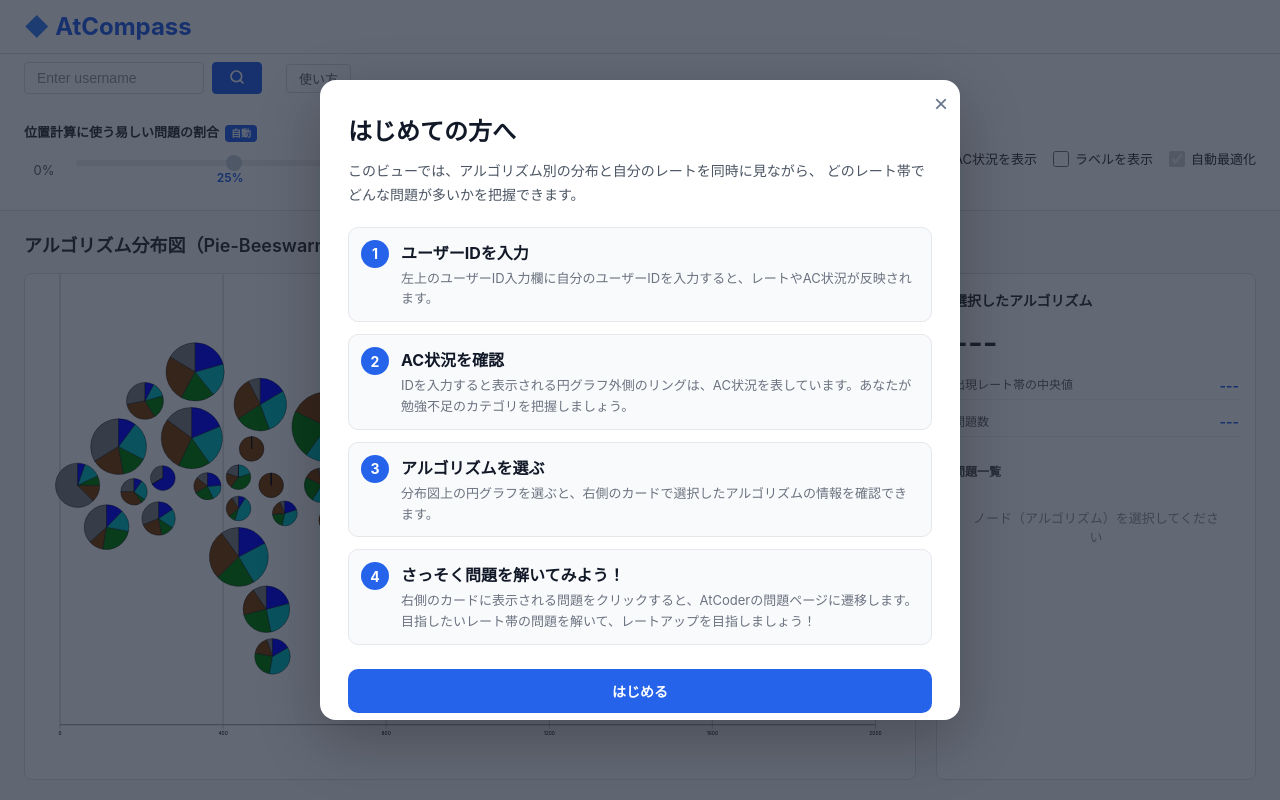
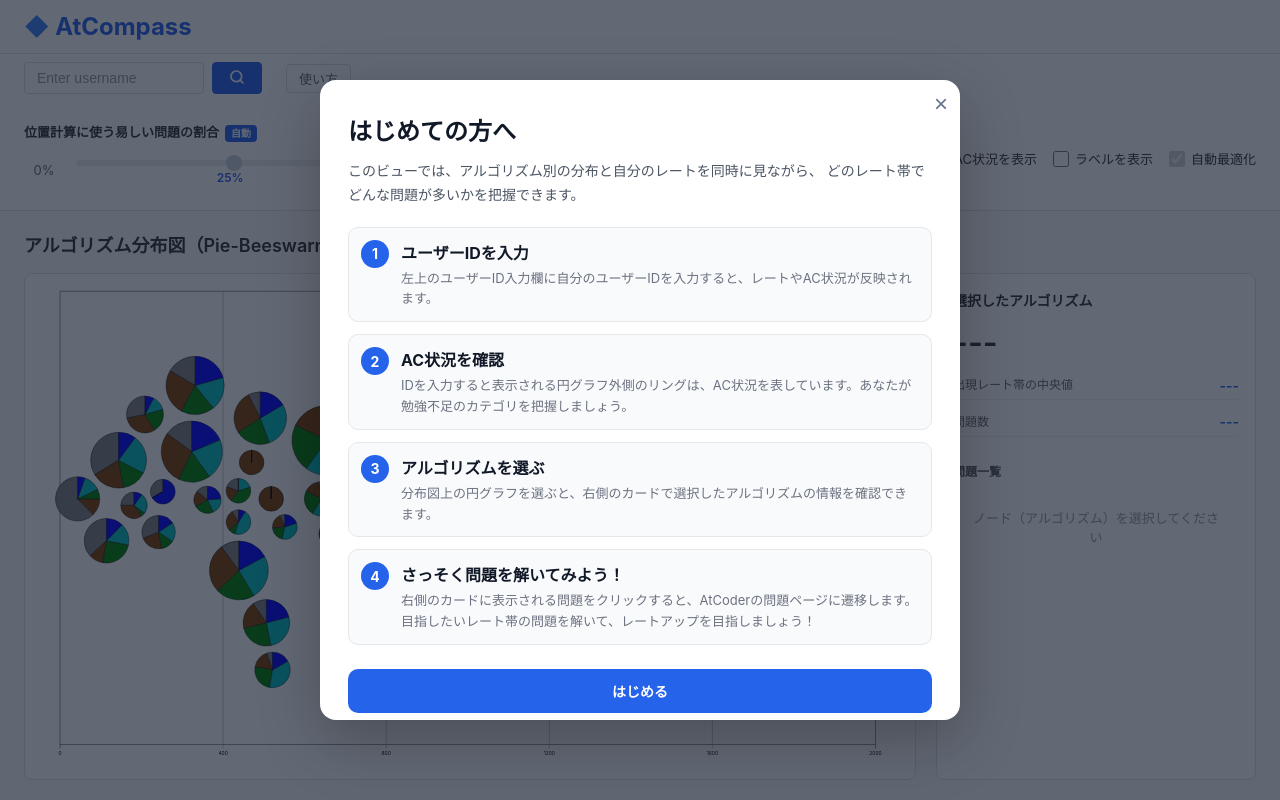
Before and after one commit to vdslab/theme2026-kaziru, a React (Vite) app: page / in a window 1280 px wide. Built offline with nearby package versions, Linux system fonts and the light colour scheme.

Commit message:
fix: 可視化図上部にマージンを追加

```diff
--- a/src/App.jsx
+++ b/src/App.jsx
@@ -105,7 +105,15 @@ export default function App() {
     });
 
     return optimalFraction;
-  }, [isAutoOptimize, rate, submissionsLoaded, summaryData, algorithmGroups, submissionsMap, allRows]);
+  }, [
+    isAutoOptimize,
+    rate,
+    submissionsLoaded,
+    summaryData,
+    algorithmGroups,
+    submissionsMap,
+    allRows,
+  ]);
 
   // ref に最適値を保持（handleAutoOptimizeChange から順序に関係なく参照できるように）
   // レンダー中に ref を更新すると React のルールに違反するため useEffect 内で更新する
@@ -126,7 +134,11 @@ export default function App() {
       return [];
     }
 
-    const mdsData = computeAnchoredClassicalMds(summaryData, algorithmGroups, computedLowerFraction);
+    const mdsData = computeAnchoredClassicalMds(
+      summaryData,
+      algorithmGroups,
+      computedLowerFraction,
+    );
     return computeBeeswarm(mdsData);
   }, [algorithmGroups, computedLowerFraction, summaryData]);
 
--- a/src/components/PieBeeswarm/AxisBottom.jsx
+++ b/src/components/PieBeeswarm/AxisBottom.jsx
@@ -2,15 +2,19 @@ export default function AxisBottom({ yMin, yMax, ticks, axisXMin, axisXMax }) {
   return (
     <g>
       <line x1={axisXMin} x2={axisXMax} y1={yMax} y2={yMax} stroke="black" />
+      <line x1={axisXMin} x2={axisXMax} y1={yMin} y2={yMin} stroke="black" />
 
-      {ticks.map((tick) => (
-        <g key={tick.value} transform={`translate(${tick.position},0)`}>
-          <line y1={yMin} y2={yMax + 10} stroke="gray" />
-          <text y={yMax + 25} textAnchor="middle" fontSize={12}>
-            {tick.value}
-          </text>
-        </g>
-      ))}
+      {ticks.map((tick, index) => {
+        const isEdge = index === 0 || index === ticks.length - 1;
+        return (
+          <g key={tick.value} transform={`translate(${tick.position},0)`}>
+            <line y1={yMin} y2={yMax + 10} stroke={isEdge ? "black" : "gray"} />
+            <text y={yMax + 25} textAnchor="middle" fontSize={12}>
+              {tick.value}
+            </text>
+          </g>
+        );
+      })}
     </g>
   );
 }
--- a/src/components/PieBeeswarm/PieBeeswarm.jsx
+++ b/src/components/PieBeeswarm/PieBeeswarm.jsx
@@ -42,8 +42,8 @@ export default function PieBeeswarm({
   const TICK_STEP = 400;
   const SIDE_MARGIN = 56;
   const RATE_LABEL_SIDE_MARGIN = 96;
-  const TOP_MARGIN = 24;
-  const CURRENT_RATE_LABEL_BOTTOM_MARGIN = 132;
+  const TOP_MARGIN = 42;
+  const CURRENT_RATE_LABEL_BOTTOM_MARGIN = 84;
   const PROGRESS_RING_GAP = 4;
   const PROGRESS_RING_WIDTH = 12;
 
@@ -123,7 +123,7 @@ export default function PieBeeswarm({
           onClick={() => onSelectAlgorithm?.(null)}
         />
         <AxisBottom
-          yMin={viewBoxY}
+          yMin={viewBoxY + TOP_MARGIN}
           yMax={axisY}
           ticks={ticks}
           axisXMin={xScale(0)}
@@ -132,8 +132,8 @@ export default function PieBeeswarm({
 
         {shouldShowCurrentRate && (
           <g className="current-rate-line" transform={`translate(${xScale(currentRateX)},0)`}>
-            <line y1={viewBoxY} y2={axisY + 10} />
-            <text y={axisY + 104} textAnchor="middle">
+            <line y1={viewBoxY + TOP_MARGIN} y2={axisY} />
+            <text y={axisY + 64} textAnchor="middle">
               {currentRateLabel}
             </text>
           </g>
--- a/src/utils/optimizeLowerFraction.js
+++ b/src/utils/optimizeLowerFraction.js
@@ -57,13 +57,7 @@ function evaluateFraction(fraction, summary, groups, rate, acRateByAlgo) {
   return leftAvg - rightAvg;
 }
 
-export function computeOptimalLowerFraction({
-  summary,
-  groups,
-  rate,
-  submissionsMap,
-  allRows,
-}) {
+export function computeOptimalLowerFraction({ summary, groups, rate, submissionsMap, allRows }) {
   if (!rate || submissionsMap.size === 0 || summary.length === 0) {
     return { optimalFraction: null, scores: [] };
   }
```
Also changed, not shown: src/components/RateRangeControl.jsx (+5 -6 lines).
